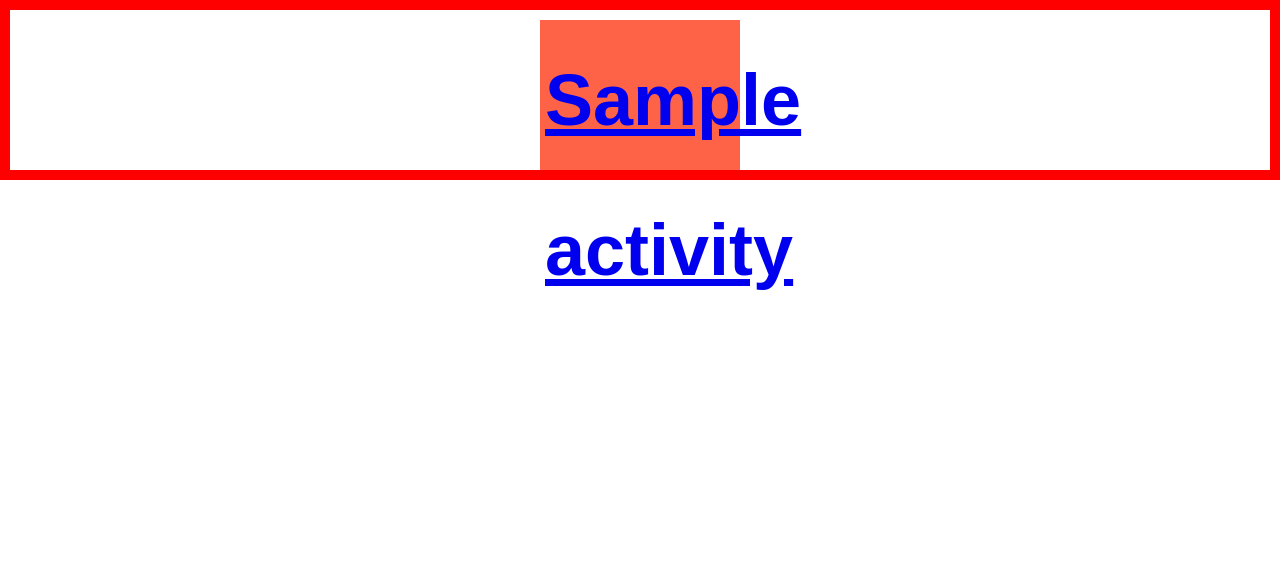
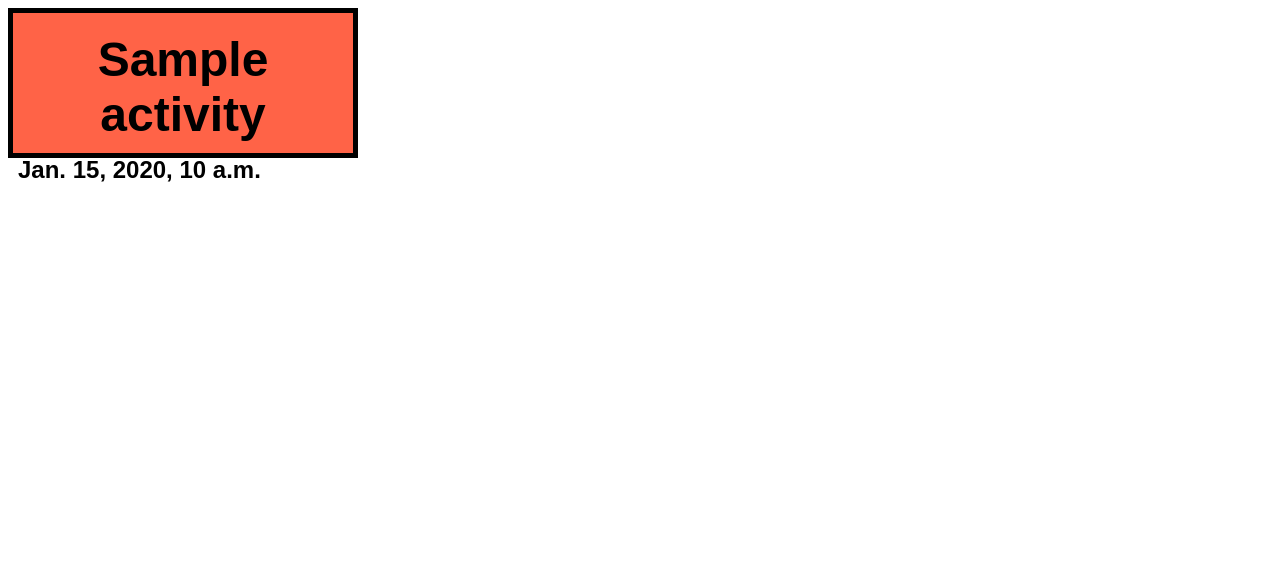
Before and after one commit to EdwinTJ/activity_tracker, a Django app: template _project/app/templates/app/index.html in a window 1280 px wide. Shown: the part 46-621 px from the top of the page. After the commit the page ends 228 px from the top, so only its background shows below. Run offline with Django 5.2, Linux system fonts and the light colour scheme; the template is opened without the code that fills it: most values are stand-ins (such as "Sample title", 1, 10 or a date in 2020).

Commit message:
Work in css

```diff
--- a/_project/app/static/app/style.css
+++ b/_project/app/static/app/style.css
@@ -40,26 +40,33 @@ li a:hover{
 }
 
 /* ====== Body ===== */
-
 .flex-contaier{
     display: flex;
-    flex-direction: row;
-    justify-content: space-evenly ;
-    border: 10px solid red;
-    padding: 0;
-    margin: 0;
+    flex-flow: row wrap;
+    justify-content: flex-start;
+    padding: 1px;
+    margin: 2px;
     list-style: none;
 }
 
-.flex-card{
+.flex-item {
     background: tomato;
     padding: 5px;
-    width: 200px;
+    width: 350px;
     height: 150px;
-    margin-top: 10px;
-    line-height: 150px;
+    margin: 5px;
     color: white;
     font-weight: bold;
     font-size: 3em;
     text-align: center;
+    border: 5px solid  black;
 }
+
+
+#time{
+    text-align: left;
+    font-size: 0.5em;
+    color: #000;
+}
+
+/* ===== Animation ===== */
--- a/_project/app/templates/app/index.html
+++ b/_project/app/templates/app/index.html
@@ -18,20 +18,24 @@
             </ul>
       </nav>
     </header>
-        <main >
+        <section>
+            {% if activities%}
+                <ul class="flex-contaier" >
+                {% for activity in activities %}
+                <div class="sparkle u-hover--sparkle">
 
-            <section class="flex-contaier" >
-                {% if activities%}
-                {% for activity in activities %}
-                <div class="flex-card">
-                    <a href="{% url 'activity' id=activity.id %}"><h2><b>{{ activity.name }}</b></h2></a>
-                    <p>{{activity.time_spent}}</p>
-                </div>
+                <li class="flex-item">
+                    {% comment %} <a href="{% url 'activity' id=activity.id %}">{{ activity.name }}</a> {% endcomment %}
+                   <a  href="{% url 'activity' id=activity.id %}"><b>{{activity.name}}</b></a>
+                    <p id="time">{{activity.time_spent}}</p>
+                </li>
+            </div>
+
                 {% endfor %}
-                {%else%}
+            </ul>
+            {%else%}
                 <p>No activities found</p>
-                {%endif%}
-            </section>
-        </main>
+            {%endif%}
+        </section>
 </body>
 </html>
```
